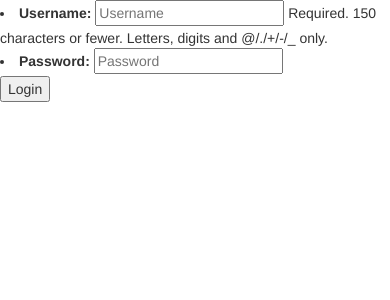
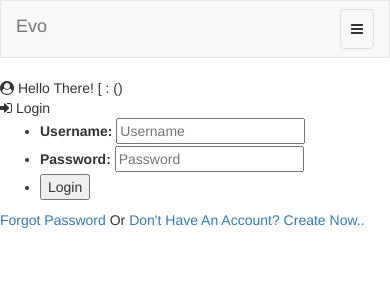
Before and after one commit to AkshaySharma-Akay/MyPress, a Django app: page /evo/evo/login/ in a window 390 px wide; the page is wider, and only the part inside the window is pictured. Shown: the top 300 px of that part. Run offline with Django 3.2, Linux system fonts and the light colour scheme; parts of the project's set-up code (start-up, migrations or seed data) failed here and were passed over; some libraries are stand-ins or nearby versions.

Commit message:
Signin Template Completed sucessfully

```diff
--- a/templates/evo/forms/signin.html
+++ b/templates/evo/forms/signin.html
@@ -1,9 +1,72 @@
 {% extends 'evo/forms/base.html' %}
+{% load staticfiles %}
 {% block title %} Login {% endblock %}
 
+{% block formhead %}
+	<link rel='stylesheet' type='text/css' href="{% static 'evo/forms/signinup.css' %}"/>
+{% endblock %}
+
 {% block formbody %}
-<form action='.' method='post'>{% csrf_token %}
-	{{form.as_ul}}
-	<input type='submit' value='Login'/>
-</form>
+
+<!-- header -->
+<header class='header navbar navbar-default'>
+<section class='container'>
+    <hgroup class="navbar-header">
+      	<button type="button" class="navbar-toggle collapsed" data-toggle="collapse" data-target="#header-menu" aria-expanded="false">
+        	<span class="sr-only">Toggle navigation</span>
+        	<i class='fa fa-bars'></i>
+      	</button>
+		<a href='#' class='navbar-brand'>Evo</a>
+	</hgroup>
+	<div class="collapse navbar-collapse" id="header-menu">
+		<ul class='nav navbar-nav navbar-right'>
+			<li><a href='#'><i class='fa fa-user'></i> Login</a></li>
+			<li><a href='#'><i class='fa fa-sign-in'></i> Sign Up</a></li>
+		</ul>
+	</div>
+</section>
+</header>
+
+
+<!-- form-wrapper -->
+<section class='wrapper'>
+<section class='row'>
+	<section class='form-info col-md-5 '>
+		<hgroup class='form-info-header'>
+			<i class='fa fa-user-circle'></i>
+			<span> Hello There! </span>
+			<span class='subheading'>[ : ()  </span>
+		</hgroup>
+	</section>
+	<section class='col-md-7 form-wrapper'>
+		<form class='form' action='.' method='post'>{% csrf_token %}
+			<header class='form-header'>
+				<span><i class='fa fa-sign-in'></i> Login</span>
+			</header>
+			{% if state %}
+				<section class='form-state'>
+					<span>{{state}}</span>
+				</section>
+			{% endif %}
+			<ul class='form-list'>
+				{% for field in form %}
+					<li>{{form.errors}}
+						{% if field.error %}
+							{{field.error}}
+						{% endif %}
+
+						{{field.label_tag}}
+						{{field}}
+					</li>
+				{% endfor %}
+				<li><input type='submit' value='Login'/></li>
+			</ul>
+		<footer class='form-footer'>
+				<a href='#'>Forgot Password</a> Or
+				<a href='#'>Don't Have An Account? Create Now..</a>
+			</footer>
+		</form>
+	</section>
+</section><!-- / .row -->
+</section><!-- / .wrapper -->
 {% endblock %}
```
